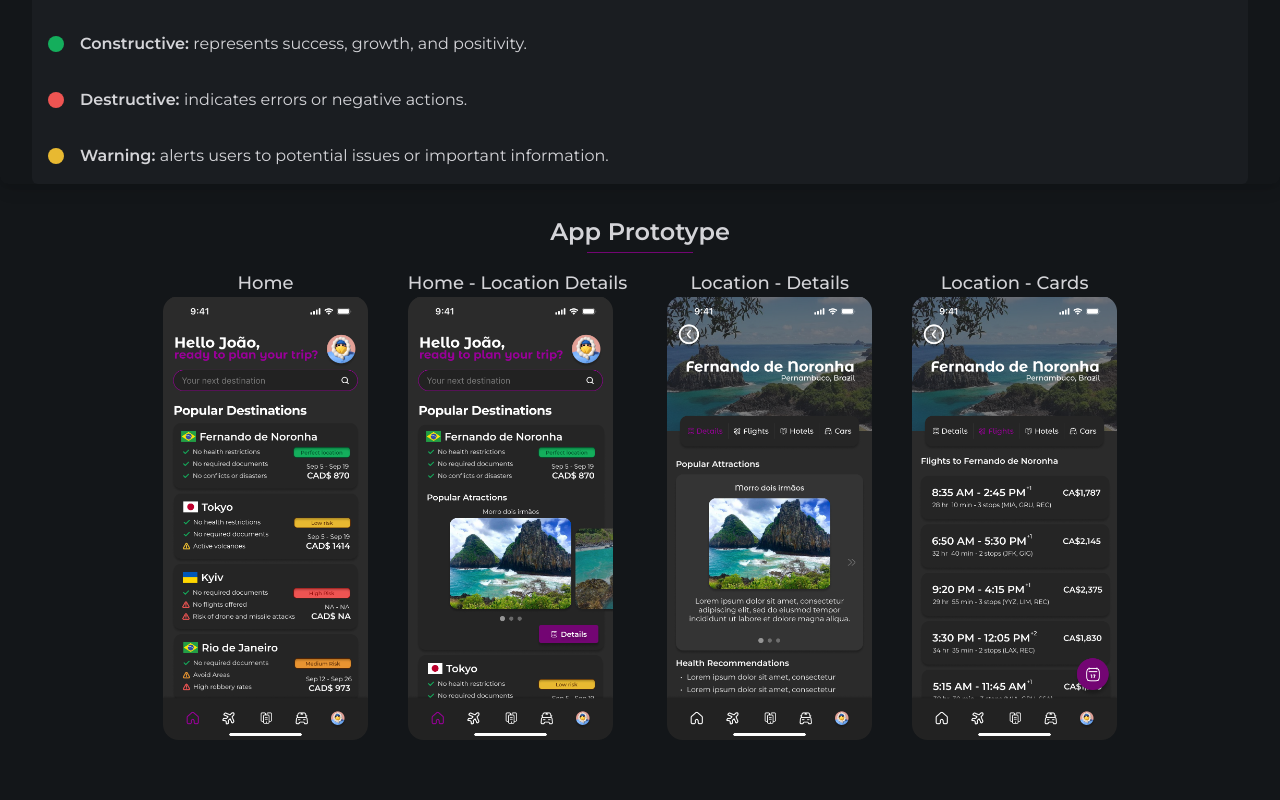
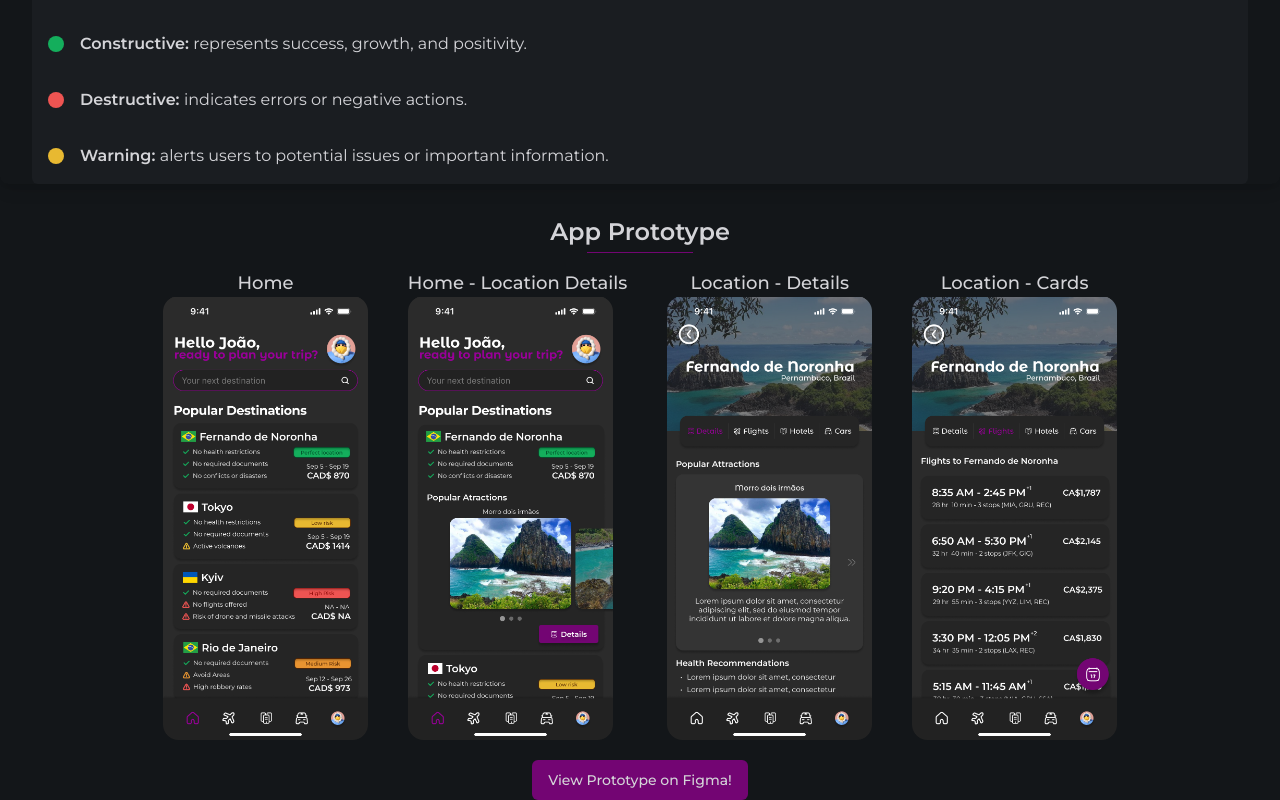
Before and after one commit to jpsampaior/royal-trip, a Next.js app: page / in a window 1280 px wide. Shown: the part 2799-3599 px from the top of the page. Before the commit the page ends 3539 px from the top, so only its background shows below. Built offline with nearby package versions, Linux system fonts and the light colour scheme.

Commit message:
:lipstick: prototype

```diff
--- a/components/information/app-images.tsx
+++ b/components/information/app-images.tsx
@@ -6,6 +6,7 @@ import ProtLocationDetailsImage from "@/public/prot-location-details.png";
 import ProtLocationCardsImage from "@/public/prot-location-flights.png";
 
 import Image from "next/image";
+import { Button } from "../ui/button";
 
 export function AppImages() {
   const pages = [
@@ -21,6 +22,7 @@ export function AppImages() {
         <h3 className="text-2xl font-semibold">App Prototype</h3>
         <hr className="border-primary w-1/12 mx-auto mt-1" />
       </div>
+      <div className="space-y-5">
         <div className="flex gap-10 justify-center">
           {pages.map((page, index) => (
             <div key={index} className="text-center">
@@ -34,6 +36,17 @@ export function AppImages() {
             </div>
           ))}
         </div>
+        <div className="text-center">
+          <Button>
+            <a
+              href="https://www.figma.com/proto/kqNsumTYBQpk6BY8tJxkmZ/Royal-Trip?page-id=0%3A1&node-id=43-447&node-type=FRAME&viewport=-2623%2C1250%2C4.09&t=veMzmIr4Aa7pCtPF-1&scaling=scale-down&content-scaling=fixed&starting-point-node-id=43%3A447&share=1"
+              target="_blank"
+            >
+              View Prototype on Figma!
+            </a>
+          </Button>
+        </div>
+      </div>
     </section>
   );
 }
--- /dev/null
+++ b/components/ui/button.tsx
@@ -0,0 +1,48 @@
+import * as React from "react";
+import { Slot } from "@radix-ui/react-slot";
+import { cva, type VariantProps } from "class-variance-authority";
+
+import { cn } from "@/lib/utils";
+
+const buttonVariants = cva(
+  "inline-flex items-center justify-center whitespace-nowrap rounded-md text-sm font-medium ring-offset-white transition-colors focus-visible:outline-none focus-visible:ring-2 focus-visible:ring-zinc-950 focus-visible:ring-offset-2 disabled:pointer-events-none disabled:opacity-50 dark:ring-offset-zinc-950 dark:focus-visible:ring-zinc-300",
+  {
+    variants: {
+      variant: {
+        default: "bg-primary text-zinc-300 hover:bg-primary/90",
+      },
+      size: {
+        default: "h-10 px-4 py-2",
+        sm: "h-9 rounded-md px-3",
+        lg: "h-11 rounded-md px-8",
+        icon: "h-10 w-10",
+      },
+    },
+    defaultVariants: {
+      variant: "default",
+      size: "default",
+    },
+  }
+);
+
+export interface ButtonProps
+  extends React.ButtonHTMLAttributes<HTMLButtonElement>,
+    VariantProps<typeof buttonVariants> {
+  asChild?: boolean;
+}
+
+const Button = React.forwardRef<HTMLButtonElement, ButtonProps>(
+  ({ className, variant, size, asChild = false, ...props }, ref) => {
+    const Comp = asChild ? Slot : "button";
+    return (
+      <Comp
+        className={cn(buttonVariants({ variant, size, className }))}
+        ref={ref}
+        {...props}
+      />
+    );
+  }
+);
+Button.displayName = "Button";
+
+export { Button, buttonVariants };
--- a/package.json
+++ b/package.json
@@ -9,6 +9,7 @@
     "lint": "next lint"
   },
   "dependencies": {
+    "@radix-ui/react-slot": "^1.1.0",
     "class-variance-authority": "^0.7.0",
     "clsx": "^2.1.1",
     "lucide-react": "^0.447.0",
```
Also changed, not shown: 1 other file (tests, documents, lock files or other folders). Lines whose indentation alone changed are shown as unchanged.
